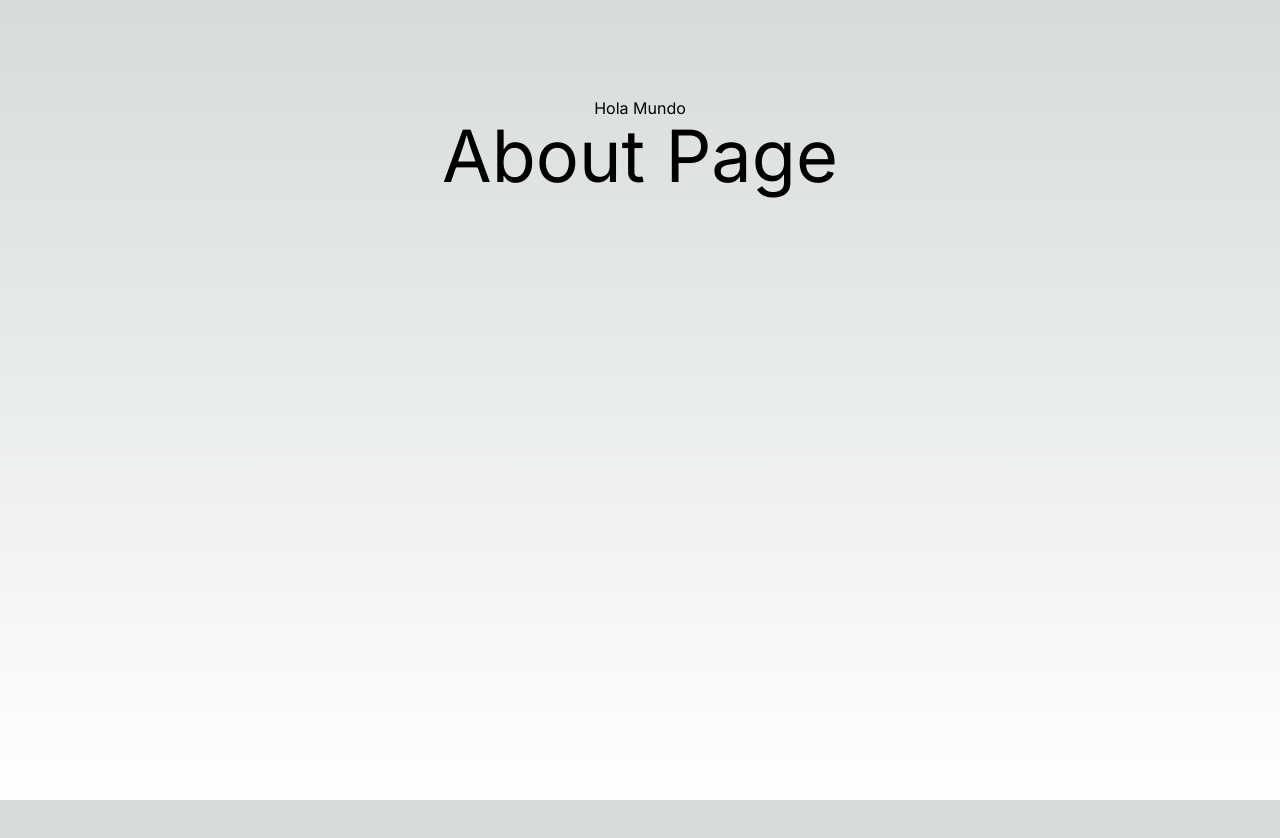
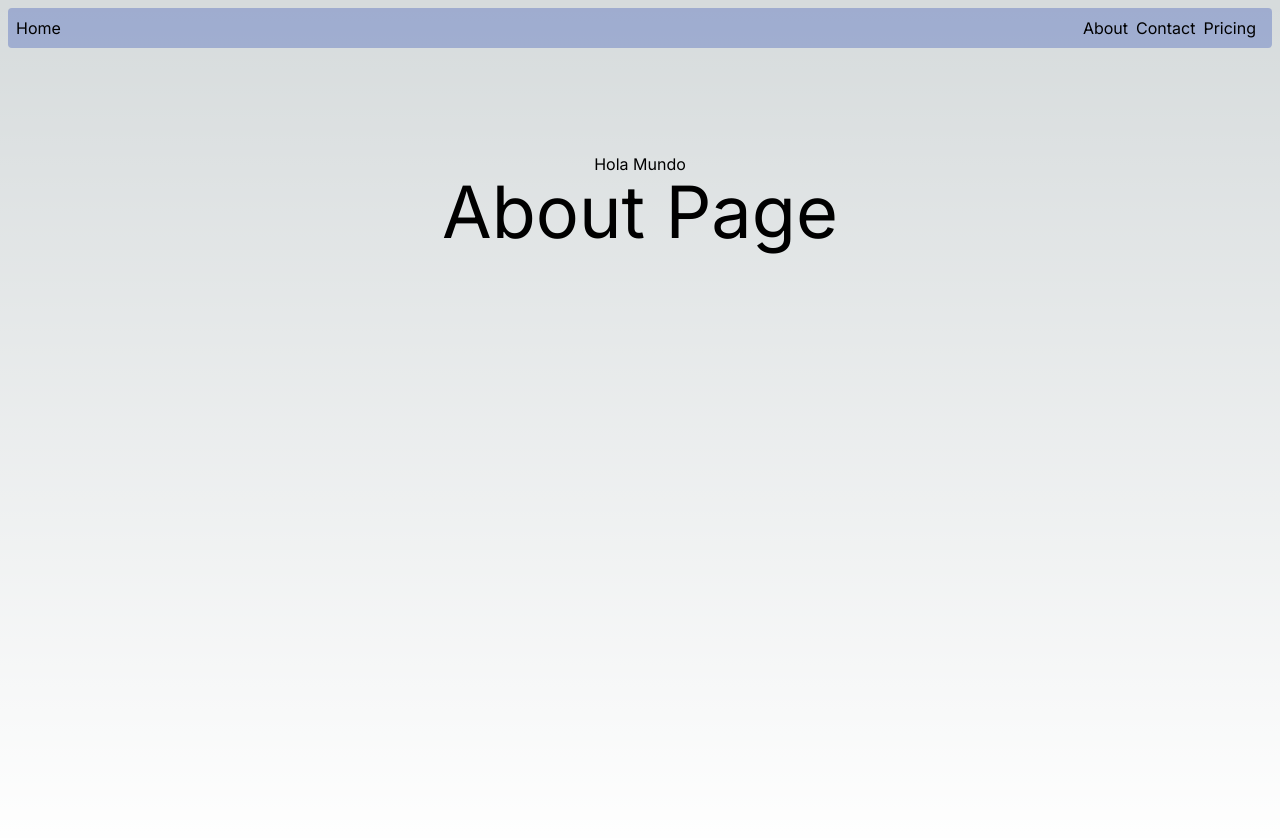
Before and after one commit to JavierHM-Audioslave/next-first-steps, a Next.js app: page /about in a window 1280 px wide. Shown: the top 838 px of the page. Before the commit the page ends 800 px from the top, so only its background shows below. Built offline with nearby package versions, Linux system fonts and the light colour scheme.

Commit message:
Navbar created and rendered in the components AboutPage, PricingPage and ContactPage. This behaviour is achieved by simply rendering this new Navbar component in the GeneralLayout.

```diff
--- a/app/(general)/layout.tsx
+++ b/app/(general)/layout.tsx
@@ -1,12 +1,17 @@
+import Navbar from "@/components/navbar/Navbar";
+
 export default function PublicLayout({
   children,
 }: {
   children: React.ReactNode;
 }) {
   return (
-    <div className="min-h-screen flex flex-col items-center py-24">
-      <h1>Hola Mundo</h1>
-      {children}
-    </div>
+    <>
+      <Navbar />
+      <div className="min-h-screen flex flex-col items-center py-24">
+        <h1>Hola Mundo</h1>
+        {children}
+      </div>
+    </>
   );
 }
--- a/components/navbar/Navbar.tsx
+++ b/components/navbar/Navbar.tsx
@@ -2,8 +2,21 @@ import React from "react";
 
 const Navbar = () => {
   return (
-    <nav className="flex bg-blue-800 bg-opacity-30 p-2 m-2 rounded">
-      <span>Home</span>
+    <nav className="flex justify-between bg-blue-800 bg-opacity-30 p-2 m-2 rounded">
+      <span>
+        <a href="/">Home</a>
+      </span>
+      <span>
+        <a className="mr-2" href="/about">
+          About
+        </a>
+        <a className="mr-2" href="/contact">
+          Contact
+        </a>
+        <a className="mr-2" href="/pricing">
+          Pricing
+        </a>
+      </span>
     </nav>
   );
 };
```
